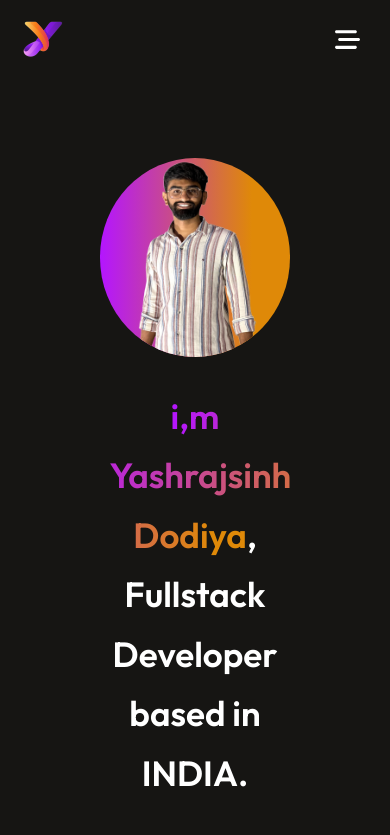
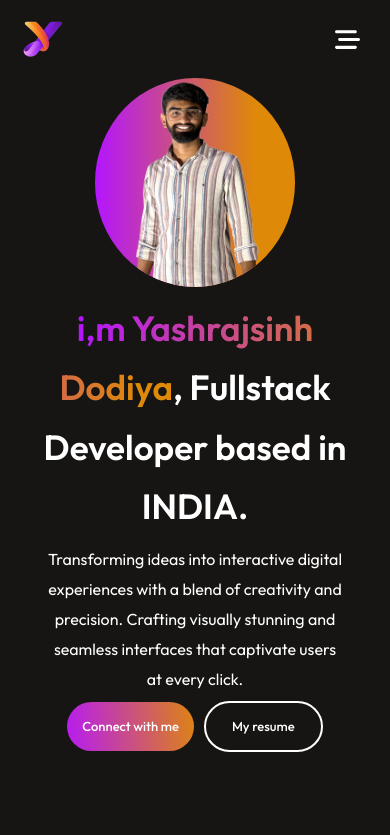
Before and after one commit to Yashrajsinh88/Portfolio, a React (Vite) app: page / in a window 390 px wide. Shown: the top 835 px of the page. Built offline with nearby package versions, Linux system fonts and the light colour scheme.

Commit message:
portfolio

```diff
--- a/src/components/Contact/Contact.css
+++ b/src/components/Contact/Contact.css
@@ -164,4 +164,20 @@
     .contact-title{
         margin: auto;
     }
+
+    .contact-social-icons{
+        margin: 5px;
+    }
+
+    .contact-details{
+        gap: 15px;
+    }
+
+    .contact-section{
+        gap: 0px;
+    }
 }
+
+@media (max-width: 425px) {
+
+}
--- a/src/components/Footer/Footer.css
+++ b/src/components/Footer/Footer.css
@@ -19,6 +19,7 @@
 @media (max-width: 768px) {
     .footer {
         margin:50px 6%;
+        text-align: center;
     }
 
     .footer-bottom {
--- a/src/components/Hero/Hero.css
+++ b/src/components/Hero/Hero.css
@@ -71,6 +71,11 @@
 }
 
 @media (max-width: 768px) {
+    .hero{
+        gap: 10px;
+        margin: 50px;
+    }
+
     .hero img {
         width: 200px;
     }
@@ -107,3 +112,20 @@
         font-size: 14px
     }
 }
+
+@media (max-width:425px) {
+    .hero{
+        gap: 2px;
+        margin: 10px;
+    }
+
+    .hero-connect {
+        padding: 15px;
+        font-size: 13px
+    }
+
+    .hero-resume {
+        padding: 14px 26px;
+        font-size: 13px
+    }
+}
--- a/src/components/Services/Services.css
+++ b/src/components/Services/Services.css
@@ -146,3 +146,9 @@
         grid-template-columns:repeat(1 , 2fr)
     }
 }
+
+@media (max-width: 425px) {
+    .services{
+        margin: 70px 6%;
+    }
+}
--- a/src/components/Skills/Skill.css
+++ b/src/components/Skills/Skill.css
@@ -143,10 +143,6 @@
 
 /* 📲 Extra Small Screens (Mobile Phones) */
 @media (max-width: 576px) {
-   .skills-section {
-    align-items: center;
-   }
-
   .title{
     padding: 0;
     font-size: 35px;
@@ -169,3 +165,14 @@
     font-size: 45px;
   }
 }
+
+@media (max-width: 425px) {
+  .skills-section{
+    margin: 70px 0%;
+  }
+
+  .skill-card{
+  width: 34vw;
+  height: 32vw;
+  }
+}
```
